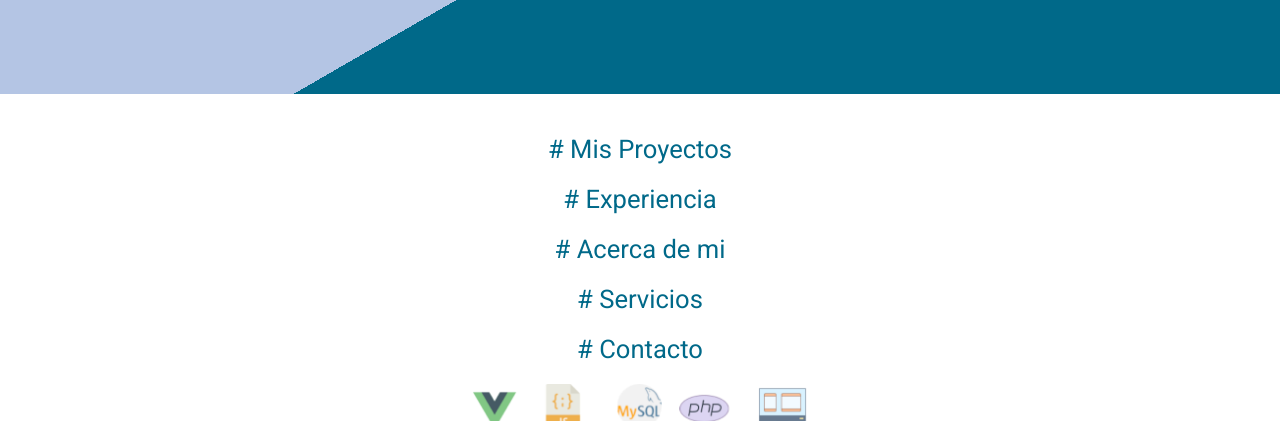
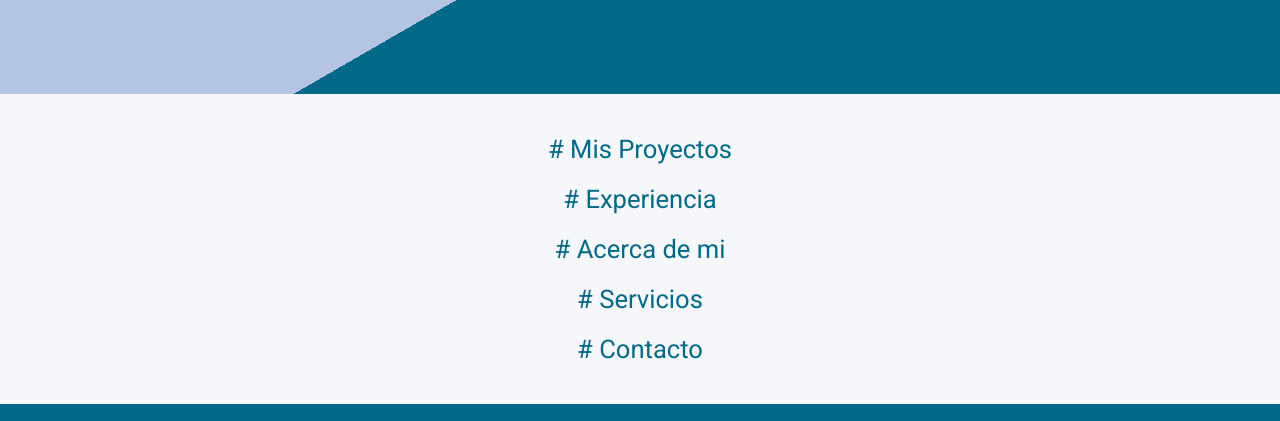
Before and after one commit to cristianperez94d/cristianperez94d.github.io, a plain HTML site: page index.html in a window 1280 px wide. Shown: the part 366-787 px from the top of the page. Drawn offline with Linux system fonts and the light colour scheme; a script that the page names is missing.

Commit message:
Update styles.css

```diff
--- a/css/styles.css
+++ b/css/styles.css
@@ -157,11 +157,8 @@ header :checked ~ .header__nav{
     flex-direction: column;
     align-items: center;
     justify-content: center;
-    padding: 30px 0 160px;
+    padding: 30px 0;
     width: 100%;
-    background:
-        url('../assets/img/logosWeb.png') no-repeat
-    ;
     background-size: auto 150px;
     background-position: bottom center;
 }
```
